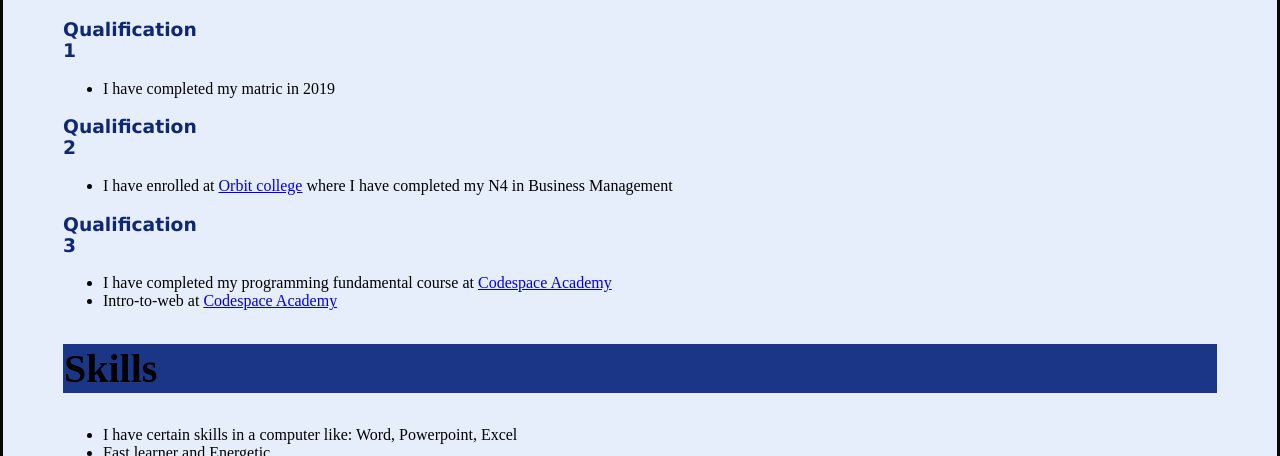
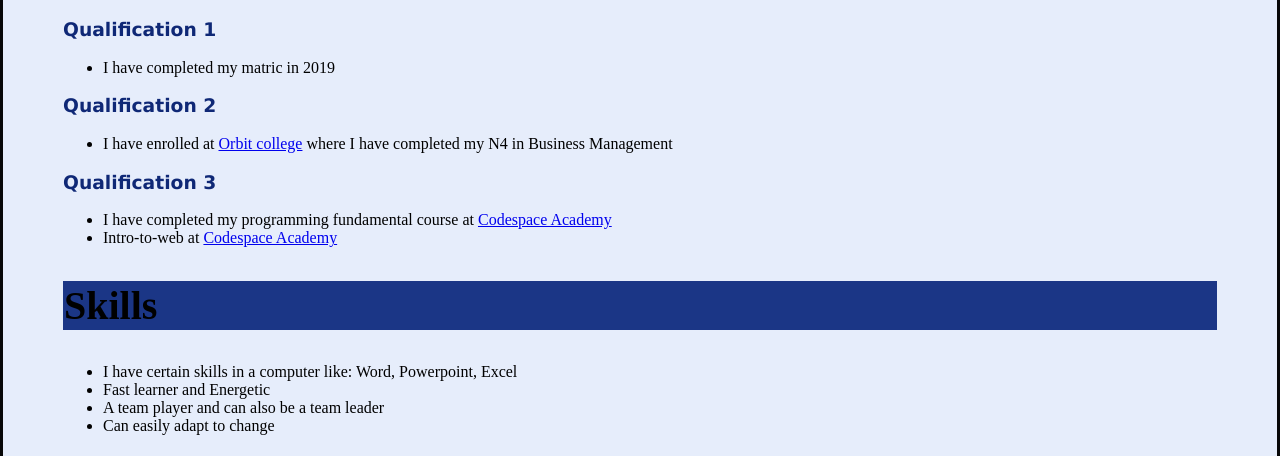
Before and after one commit to otee042/bcl2302_Chanique_OnthatileTotwe__ITW5, a plain HTML site: page index.html in a window 1280 px wide. Shown: the part 658-1114 px from the top of the page. Drawn offline with Linux system fonts and the light colour scheme.

Commit message:
adding appropriate margins

```diff
--- a/css/stylesheet.css
+++ b/css/stylesheet.css
@@ -44,9 +44,5 @@ h2{
       margin-top: -30px;
     }
   h3{
-    background-color: gray;
-    margin-right: 1235px;
     font-family: Verdana;
-
-
   }
```
